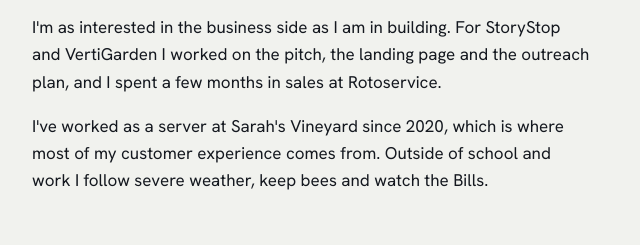
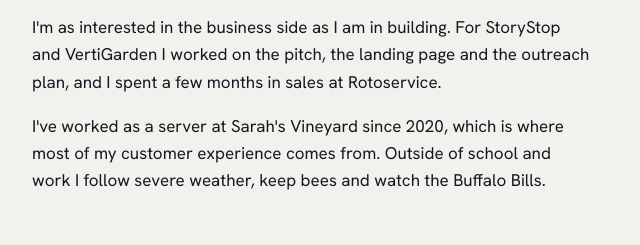
Before and after one commit to jjsatina/jjsatina.github.io, a plain HTML site: page index.html in a window 1280 px wide. Shown: the part 2148-2393 px from the top of the page, 104-744 px from the left. Drawn offline with nearby package versions, Linux system fonts and the light colour scheme.

Commit message:
Update about section

```diff
--- a/index.html
+++ b/index.html
@@ -402,7 +402,7 @@ footer {
       <div>
         <p>I'm studying Emerging Media and Technology at Kent State and expect to graduate in May 2027. Most of my projects start with a problem I ran into myself, like DealShift, which I built while I was shopping for a car.</p>
         <p>I'm as interested in the business side as I am in building. For StoryStop and VertiGarden I worked on the pitch, the landing page and the outreach plan, and I spent a few months in sales at Rotoservice.</p>
-        <p>I've worked as a server at Sarah's Vineyard since 2020, which is where most of my customer experience comes from. Outside of school and work I follow severe weather, keep bees and watch the Bills.</p>
+        <p>I've worked as a server at Sarah's Vineyard since 2020, which is where most of my customer experience comes from. Outside of school and work I follow severe weather, keep bees and watch the Buffalo Bills.</p>
       </div>
       <div>
         <h3>What I work with</h3>
```
